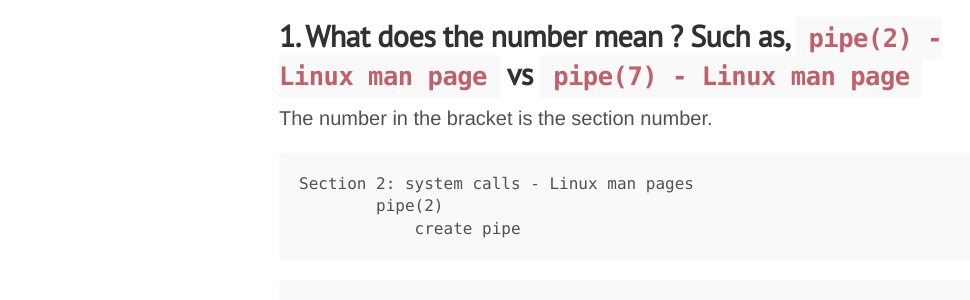
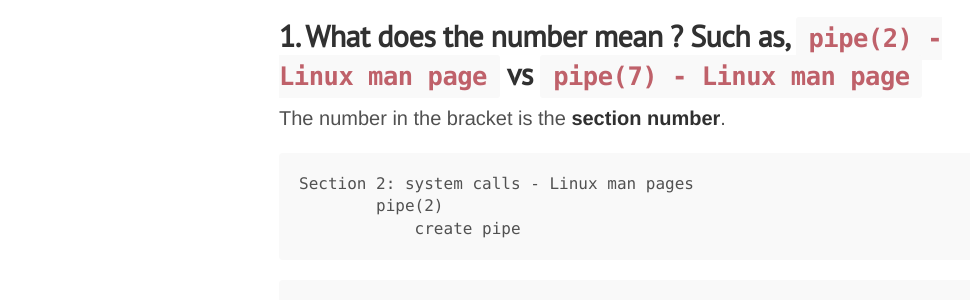
Before and after one commit to loverszhaokai/loverszhaokai.github.io, a Jekyll site: the page built from _posts/2016-07-01-linux-man.md, in a window 1280 px wide. Shown: the part 306-606 px from the top of the page, without its empty margins (1-971 px from the left). Built offline with Jekyll 4.4.1, drawn with Linux system fonts in a browser that asks for light colours; nearby versions of some CDN libraries; comment, search, counter and statistics services are not loaded.

```diff
--- a/_posts/2016-07-01-linux-man.md
+++ b/_posts/2016-07-01-linux-man.md
@@ -12,7 +12,7 @@ analytics: true
 
 ## 1. What does the number mean ? Such as, `pipe(2) - Linux man page` vs `pipe(7) - Linux man page`
 
-The number in the bracket is the section number.
+The number in the bracket is the **section number**.
 
 ~~~
 Section 2: system calls - Linux man pages
```
